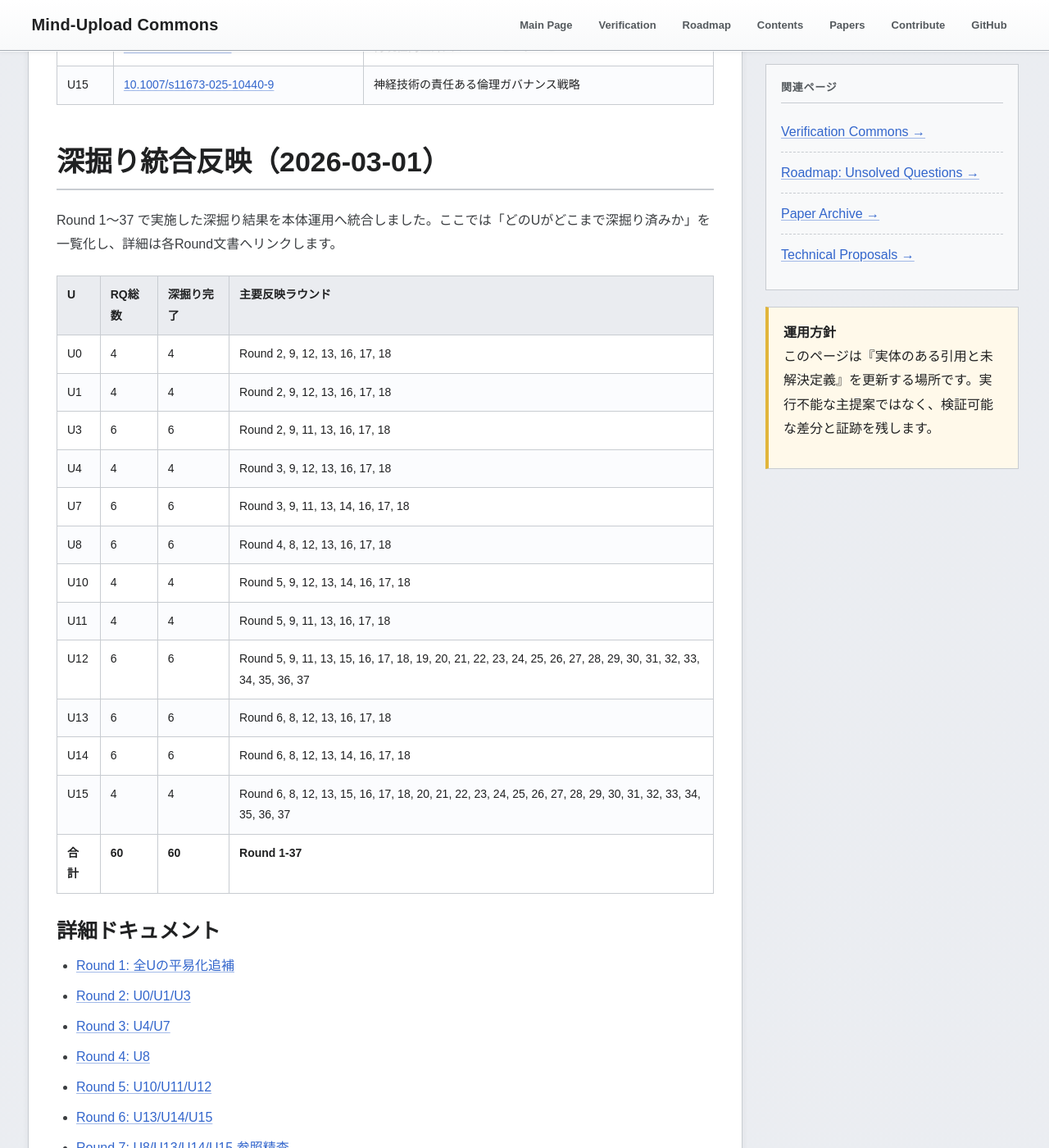
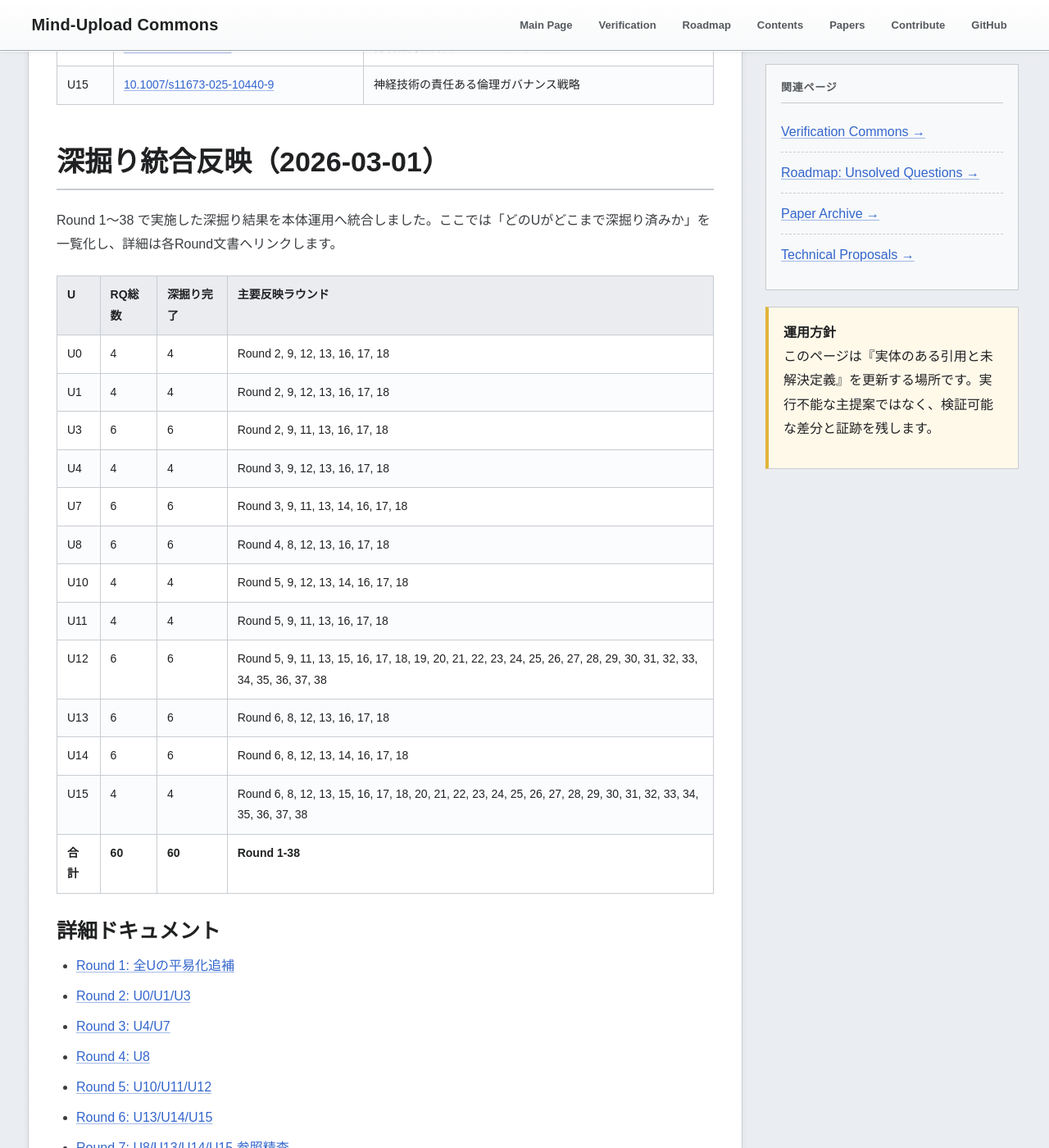
Before and after one commit to yasufumi-nakata/eegflow, a Jekyll site: the page built from research_harvest_50.md, in a window 1280 px wide and 1400 px high, scrolled down 6243 px. Shown: the whole window at 82% size. Built offline with Jekyll 4.4.1, drawn with Linux system fonts in a browser that asks for light colours; some of the changed text lies outside the part shown.

Commit message:
Add Round 38 residual risk register and artifact index

```diff
--- a/research_harvest_50.md
+++ b/research_harvest_50.md
@@ -156,7 +156,7 @@
 <section class="section" id="deepening-integration-20260301">
 <h2 class="section-title">深掘り統合反映（2026-03-01）</h2>
 <p>
-Round 1〜37 で実施した深掘り結果を本体運用へ統合しました。ここでは「どのUがどこまで深掘り済みか」を一覧化し、詳細は各Round文書へリンクします。
+Round 1〜38 で実施した深掘り結果を本体運用へ統合しました。ここでは「どのUがどこまで深掘り済みか」を一覧化し、詳細は各Round文書へリンクします。
 </p>
 <table class="data-table">
 <thead><tr><th>U</th><th>RQ総数</th><th>深掘り完了</th><th>主要反映ラウンド</th></tr></thead><tbody>
@@ -168,11 +168,11 @@
 <tr><td>U8</td><td>6</td><td>6</td><td>Round 4, 8, 12, 13, 16, 17, 18</td></tr>
 <tr><td>U10</td><td>4</td><td>4</td><td>Round 5, 9, 12, 13, 14, 16, 17, 18</td></tr>
 <tr><td>U11</td><td>4</td><td>4</td><td>Round 5, 9, 11, 13, 16, 17, 18</td></tr>
-<tr><td>U12</td><td>6</td><td>6</td><td>Round 5, 9, 11, 13, 15, 16, 17, 18, 19, 20, 21, 22, 23, 24, 25, 26, 27, 28, 29, 30, 31, 32, 33, 34, 35, 36, 37</td></tr>
+<tr><td>U12</td><td>6</td><td>6</td><td>Round 5, 9, 11, 13, 15, 16, 17, 18, 19, 20, 21, 22, 23, 24, 25, 26, 27, 28, 29, 30, 31, 32, 33, 34, 35, 36, 37, 38</td></tr>
 <tr><td>U13</td><td>6</td><td>6</td><td>Round 6, 8, 12, 13, 16, 17, 18</td></tr>
 <tr><td>U14</td><td>6</td><td>6</td><td>Round 6, 8, 12, 13, 14, 16, 17, 18</td></tr>
-<tr><td>U15</td><td>4</td><td>4</td><td>Round 6, 8, 12, 13, 15, 16, 17, 18, 20, 21, 22, 23, 24, 25, 26, 27, 28, 29, 30, 31, 32, 33, 34, 35, 36, 37</td></tr>
-<tr><td><strong>合計</strong></td><td><strong>60</strong></td><td><strong>60</strong></td><td><strong>Round 1-37</strong></td></tr>
+<tr><td>U15</td><td>4</td><td>4</td><td>Round 6, 8, 12, 13, 15, 16, 17, 18, 20, 21, 22, 23, 24, 25, 26, 27, 28, 29, 30, 31, 32, 33, 34, 35, 36, 37, 38</td></tr>
+<tr><td><strong>合計</strong></td><td><strong>60</strong></td><td><strong>60</strong></td><td><strong>Round 1-38</strong></td></tr>
 </tbody></table>
 
 <h3>詳細ドキュメント</h3>
@@ -214,6 +214,7 @@
 <li><a href="research_deepening_round35_2026-03-01.html">Round 35: 判定理由一貫性チェック表と最終報告テンプレートの固定</a></li>
 <li><a href="research_deepening_round36_2026-03-01.html">Round 36: 複数ソース照合マップとエスカレーション規則の固定</a></li>
 <li><a href="research_deepening_round37_2026-03-01.html">Round 37: 判定衝突解消行列と外部依存ハンドオフSLAの固定</a></li>
+<li><a href="research_deepening_round38_2026-03-01.html">Round 38: 残余リスク登録表と検証証跡インデックスの固定</a></li>
 </ul>
 
 <h3>整合性監査（証跡）</h3>
@@ -435,6 +436,12 @@
 Round 37 の判定衝突解消行列と外部依存ハンドオフSLAの固定は
 <a href="automation/rq_regulation_conflict_resolution_matrix_round37_2026-03-01.csv" target="_blank">rq_regulation_conflict_resolution_matrix_round37_2026-03-01.csv</a>（問い別判定衝突解消行列）と
 <a href="automation/rq_regulation_external_handoff_sla_round37_2026-03-01.csv" target="_blank">rq_regulation_external_handoff_sla_round37_2026-03-01.csv</a>（問い別外部依存ハンドオフSLA）
+に記録しています。
+</p>
+<p class="small">
+Round 38 の残余リスク登録表と検証証跡インデックスの固定は
+<a href="automation/rq_regulation_residual_risk_register_round38_2026-03-01.csv" target="_blank">rq_regulation_residual_risk_register_round38_2026-03-01.csv</a>（問い別残余リスク登録表）と
+<a href="automation/rq_regulation_verification_artifact_index_round38_2026-03-01.csv" target="_blank">rq_regulation_verification_artifact_index_round38_2026-03-01.csv</a>（問い別検証証跡インデックス）
 に記録しています。
 </p>
 </section>
```
Also changed, not shown: automation/rq_regulation_residual_risk_register_round38_2026-03-01.csv (added, +11 -0 lines), automation/rq_regulation_verification_artifact_index_round38_2026-03-01.csv (added, +11 -0 lines), research_deepening_continue_guide_2026-03-01.md (+6 -2 lines), research_deepening_round38_2026-03-01.md (added, +64 -0 lines).
